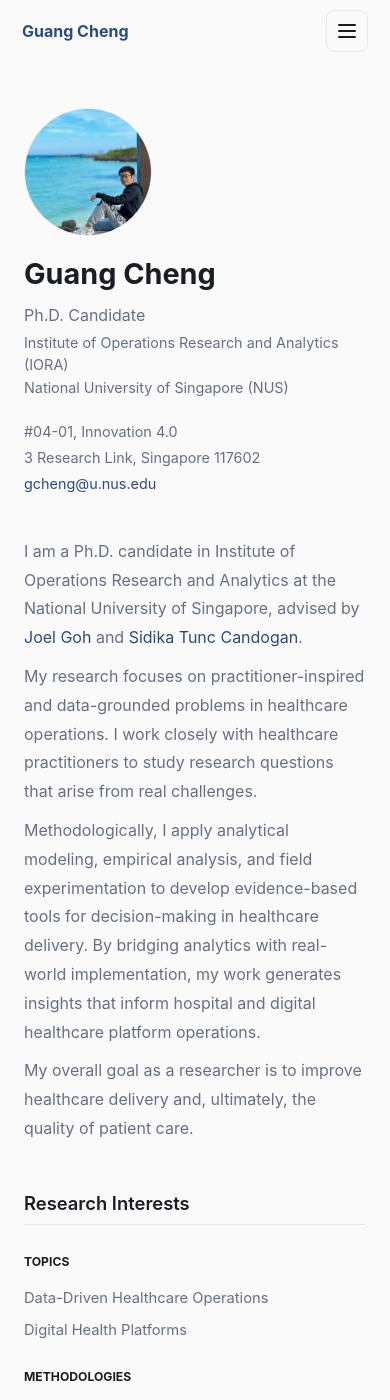
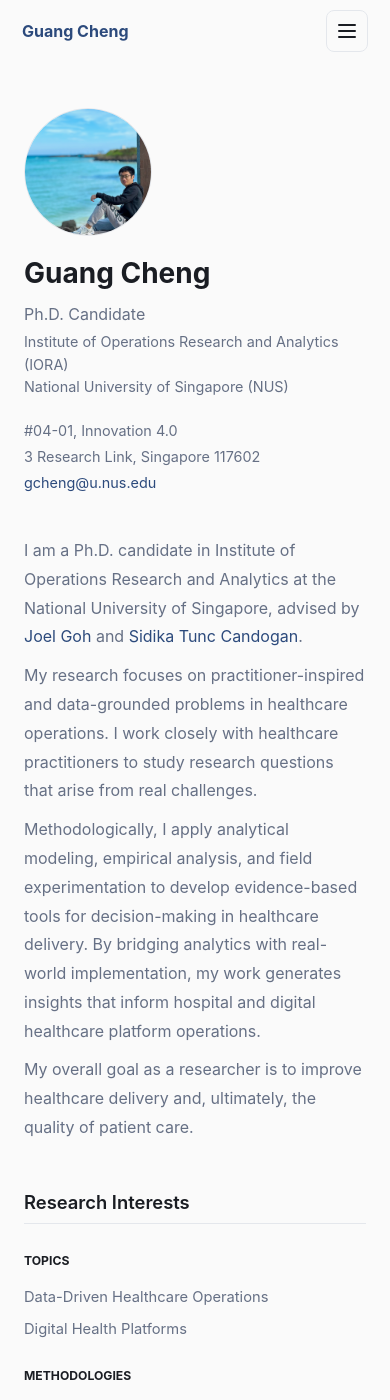
Before and after one commit to gcheng-nus/gcheng-nus.github.io, a Jekyll site: the page built from _pages/about.md, in a window 390 px wide and 1400 px high. Built offline with Jekyll 4.4.1, drawn with Linux system fonts in a browser that asks for light colours.

Commit message:
change name font size

```diff
--- a/assets/css/academic.scss
+++ b/assets/css/academic.scss
@@ -712,7 +712,7 @@ body.academic-site.is-locked {
   }
 
   .hero-name {
-    font-size: 1.8rem;
+    font-size: 1.75rem;
   }
 
   .section-title {
```
